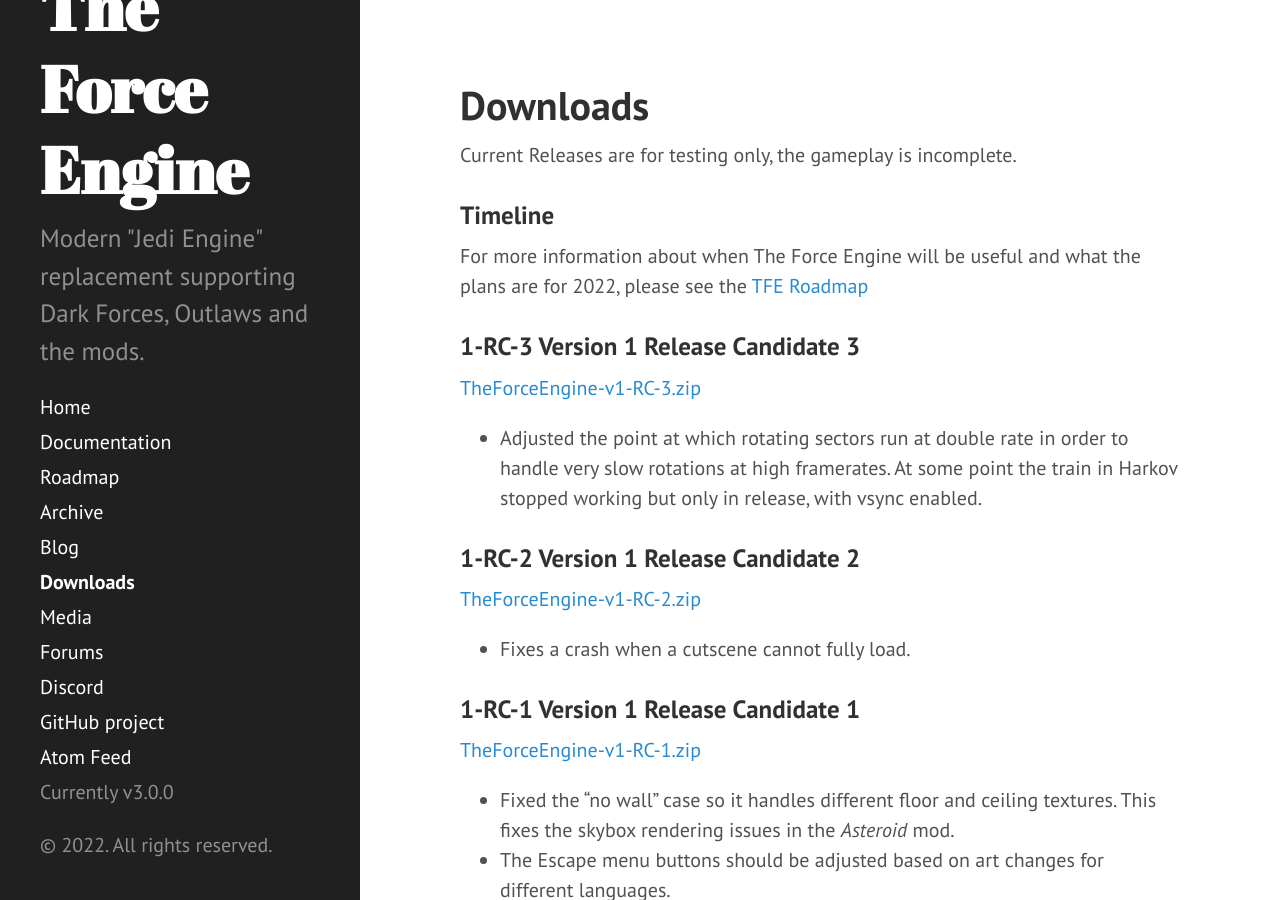
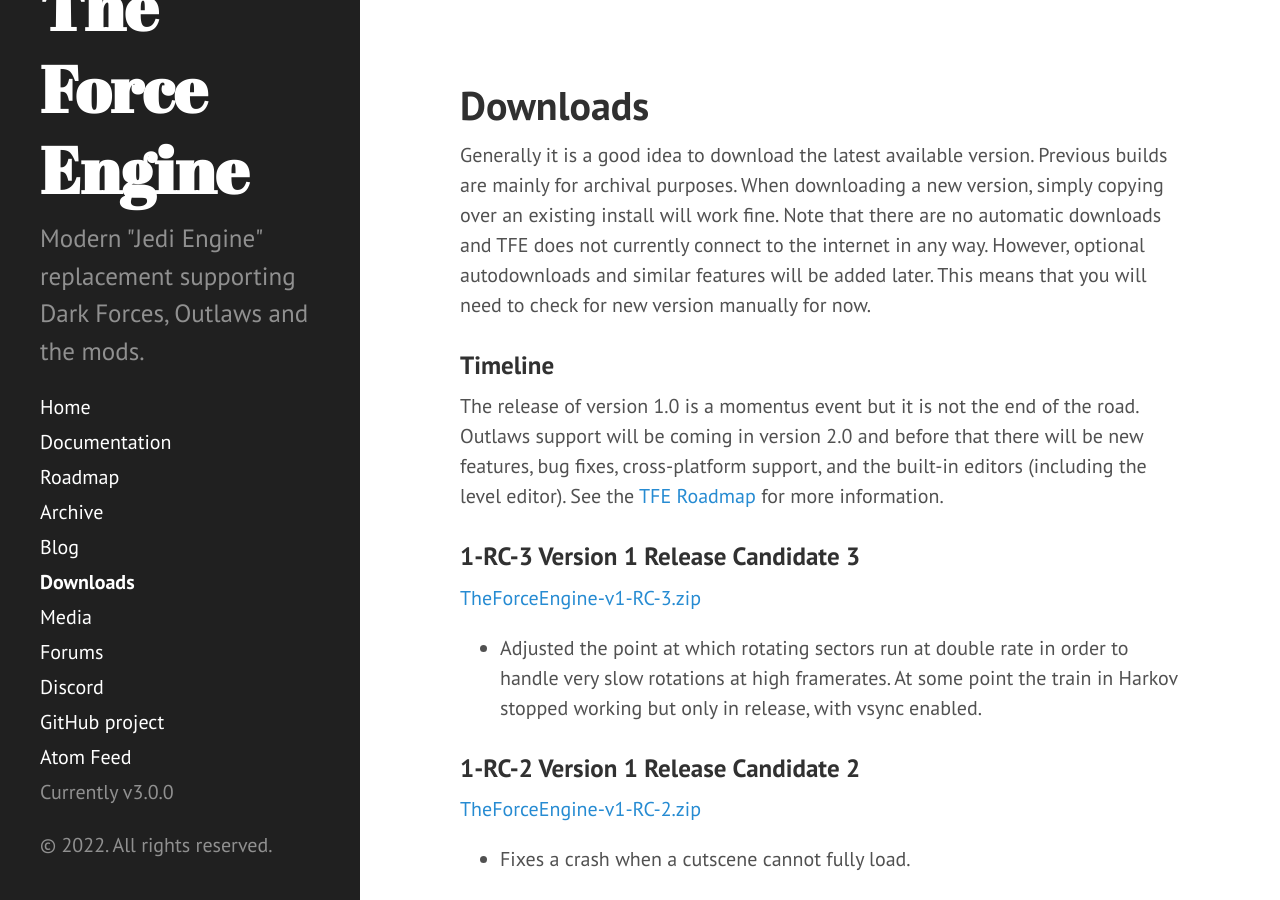
Before and after one commit to TheForceEngine/TheForceEngine.github.io, a Jekyll site: the page built from downloads.md, in a window 1280 px wide and 900 px high. Built offline with Jekyll 4.4.1, drawn with Linux system fonts in a browser that asks for light colours.

Commit message:
Update downloads.md

```diff
--- a/downloads.md
+++ b/downloads.md
@@ -3,10 +3,10 @@
 title: Downloads
 ---
 
-Current Releases are for testing only, the gameplay is incomplete.
+Generally it is a good idea to download the latest available version. Previous builds are mainly for archival purposes. When downloading a new version, simply copying over an existing install will work fine. Note that there are no automatic downloads and TFE does not currently connect to the internet in any way. However, optional autodownloads and similar features will be added later. This means that you will need to check for new version manually for now.
 
 ### Timeline
-For more information about when The Force Engine will be useful and what the plans are for 2022, please see the [TFE Roadmap](Roadmap.md)
+The release of version 1.0 is a momentus event but it is not the end of the road. Outlaws support will be coming in version 2.0 and before that there will be new features, bug fixes, cross-platform support, and the built-in editors (including the level editor). See the [TFE Roadmap](Roadmap.md) for more information.
 
 ### 1-RC-3  Version 1 Release Candidate 3
 [TheForceEngine-v1-RC-3.zip](archive/TheForceEngine-v1-RC-3.zip) <br>
```
